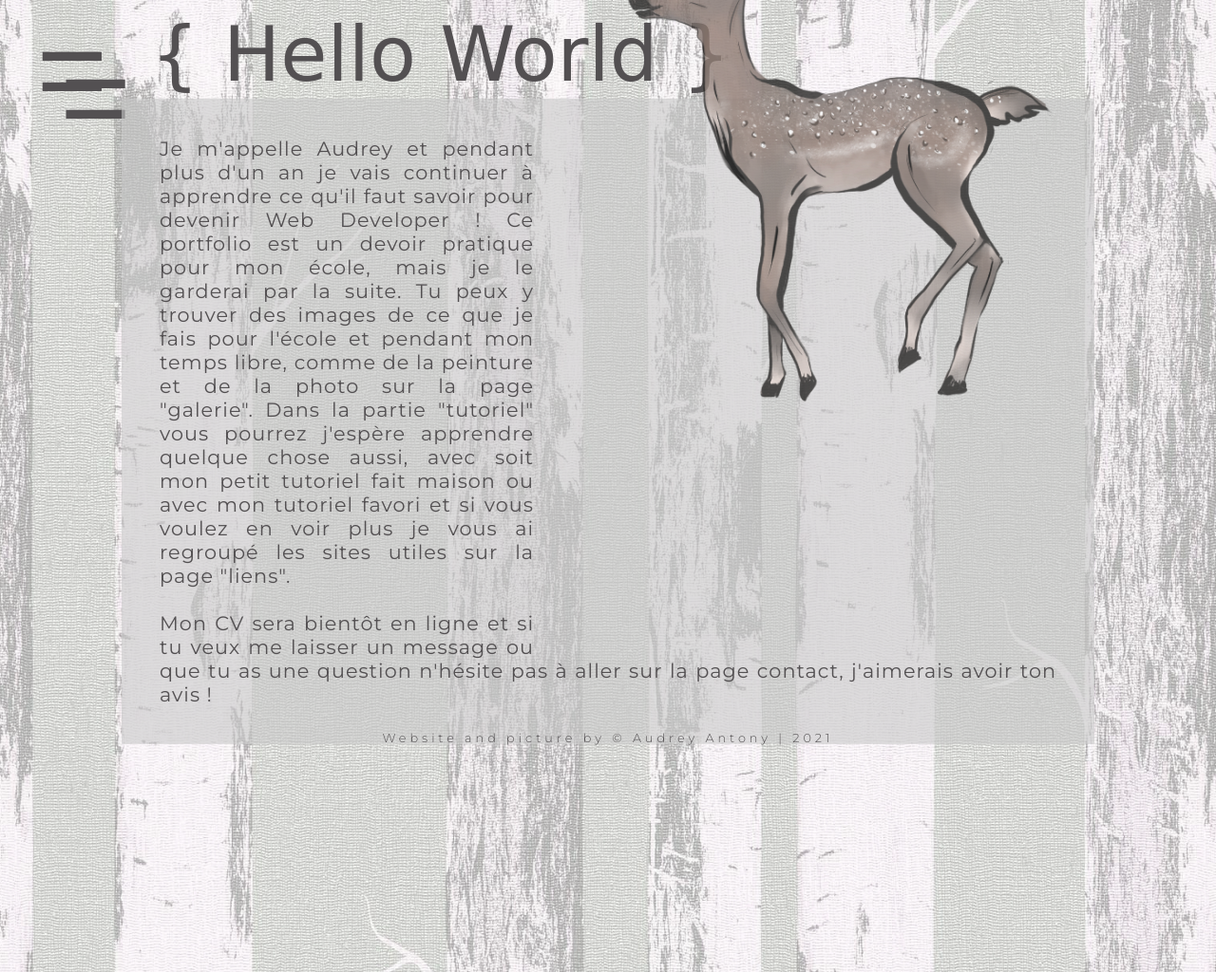
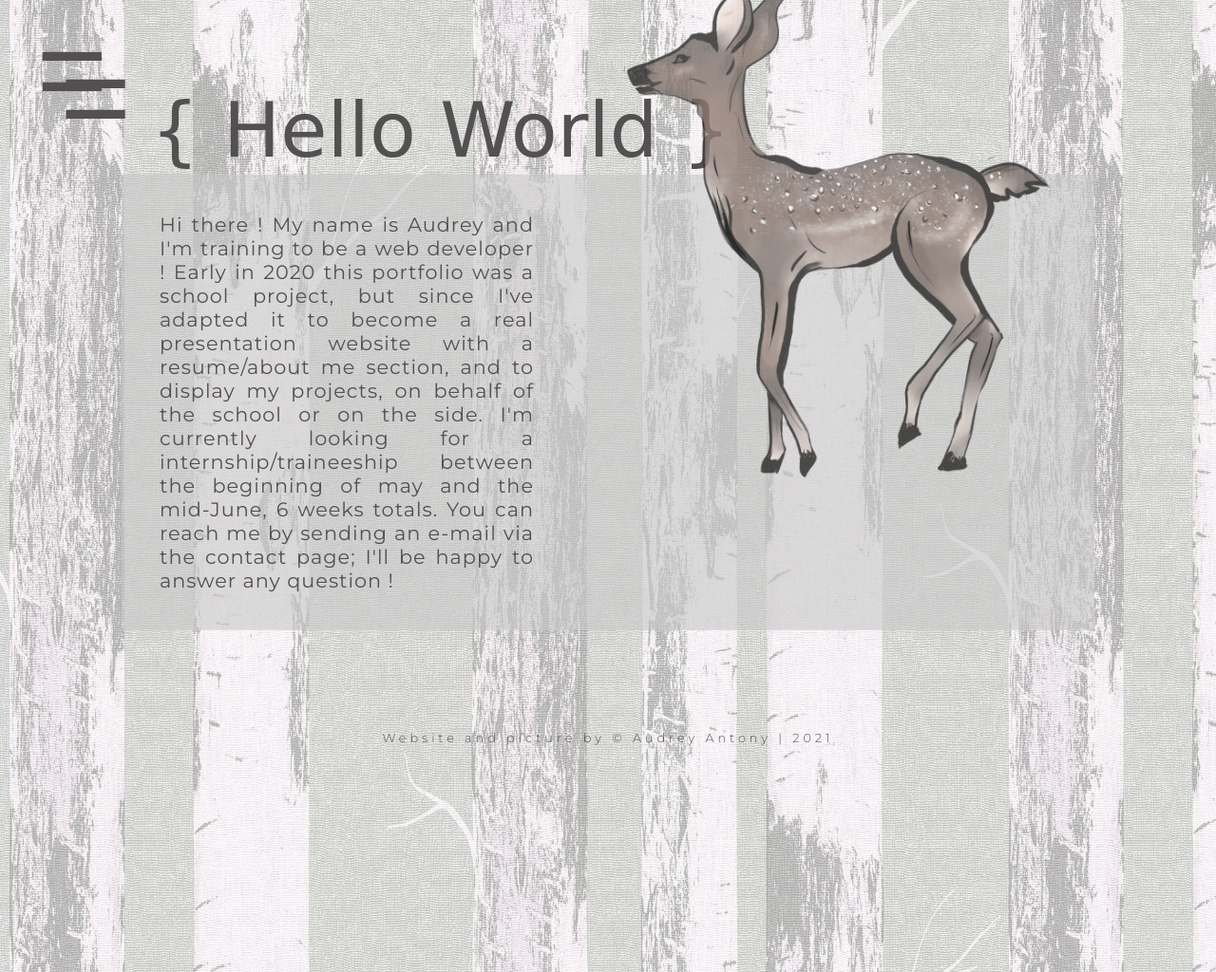
Before and after one commit to audreyantony/cv-2021, a PHP site: template view/user/home.user.view.php in a window 1280 px wide. Shown: the top 1024 px of the page at 95% size. Run offline with PHP 8.4, Linux system fonts and the light colour scheme; the template is opened without the code that fills it, so the values that code supplies are empty; some libraries are stand-ins or nearby versions; some web fonts are replaced.

Commit message:
English text/presentation

```diff
--- a/view/user/home.user.view.php
+++ b/view/user/home.user.view.php
@@ -3,7 +3,6 @@
         <!-- TITLE -->
         <h1>{ Hello World }</h1>
         <!-- SMALL ABOUT -->
-        <p><img src="img/picture/cerf.png" alt="small fawn" title="Picture of a fawn">Je m'appelle Audrey et pendant plus d'un an je vais continuer à apprendre ce qu'il faut savoir pour devenir Web Developer ! Ce portfolio est un devoir pratique pour mon école, mais je le garderai par la suite. Tu peux y trouver des images de ce que je fais pour l'école et pendant mon temps libre, comme de la peinture et de la photo sur la page "galerie". Dans la partie "tutoriel" vous pourrez j'espère apprendre quelque chose aussi, avec soit mon petit tutoriel fait maison ou avec mon tutoriel favori et si vous voulez en voir plus je vous ai regroupé les sites utiles sur la page "liens".<br><br>
-            Mon CV sera bientôt en ligne et si tu veux me laisser un message ou que tu as une question n'hésite pas à aller sur la page contact, j'aimerais avoir ton avis ! </p>
+        <p><img src="img/picture/cerf.png" alt="small fawn" title="Picture of a fawn">Hi there ! My name is Audrey and I'm training to be a web developer ! Early in 2020 this portfolio was a school project, but since I've adapted it to become a real presentation website with a resume/about me section, and to display my projects, on behalf of the school or on the side. I'm currently looking for a internship/traineeship between the beginning of may and the mid-June, 6 weeks totals. You can reach me by sending an e-mail via the contact page; I'll be happy to answer any question !</p>
     </div>
 </section>
```
